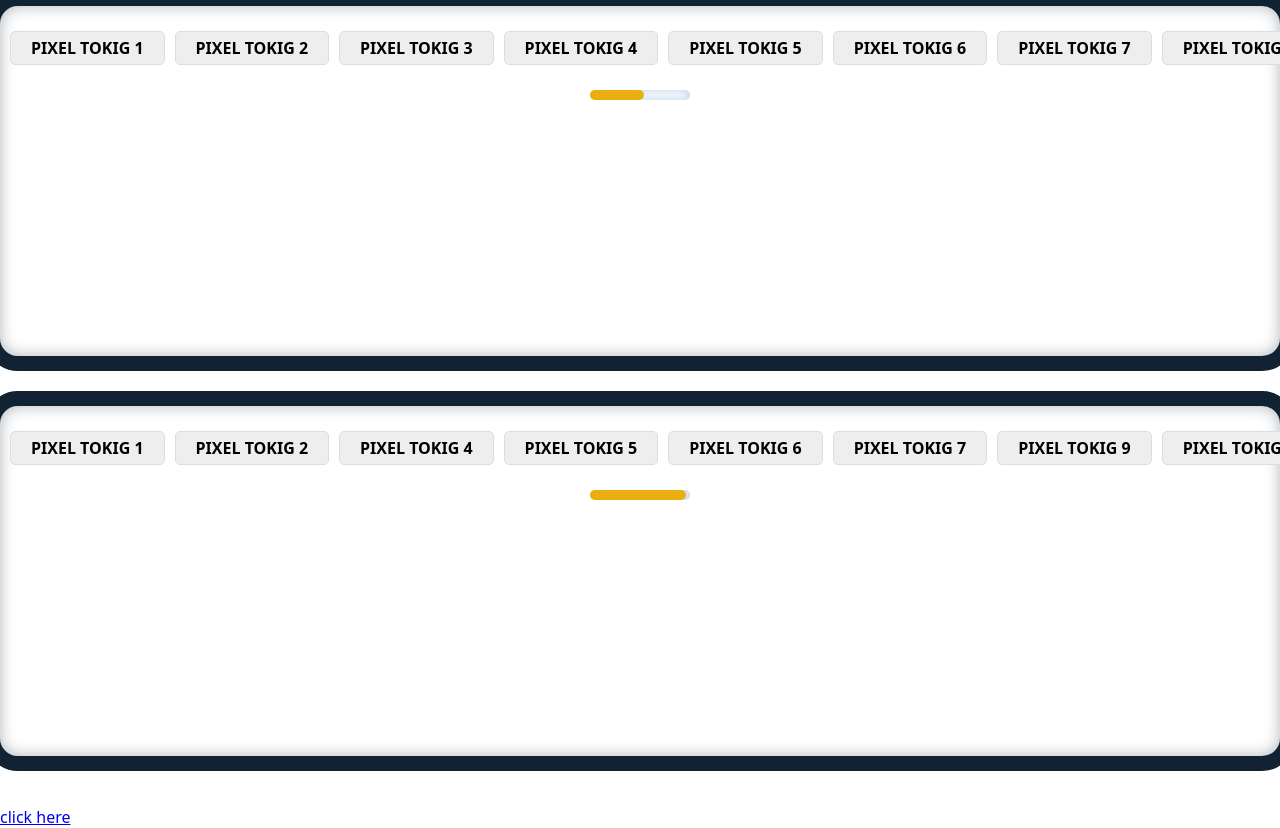
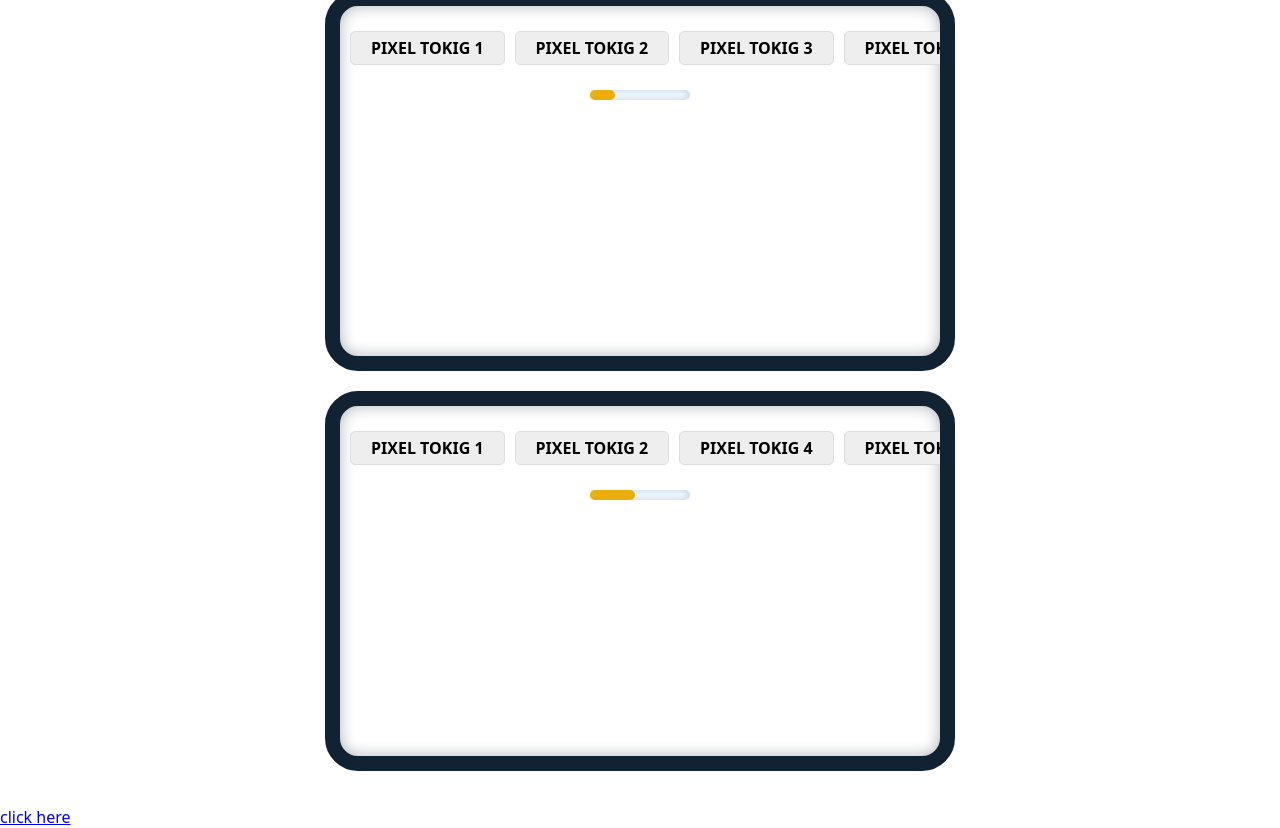
Before and after one commit to xahid07/simple-slider, a plain HTML site: page pt-slider/index.html in a window 1280 px wide. Shown: the part 80-908 px from the top of the page. Drawn offline with Linux system fonts and the light colour scheme.

Commit message:
Update style.css

```diff
--- a/pt-slider/style.css
+++ b/pt-slider/style.css
@@ -18,7 +18,8 @@ h1{
     margin: auto;
     padding: 5px;
     height: 350px;
-    max-width: 100%;
+    width: 100%;
+    max-width: 600px;
     padding-top: 20px;
     border-radius: 18px;
     outline: 15px solid #123;
```
